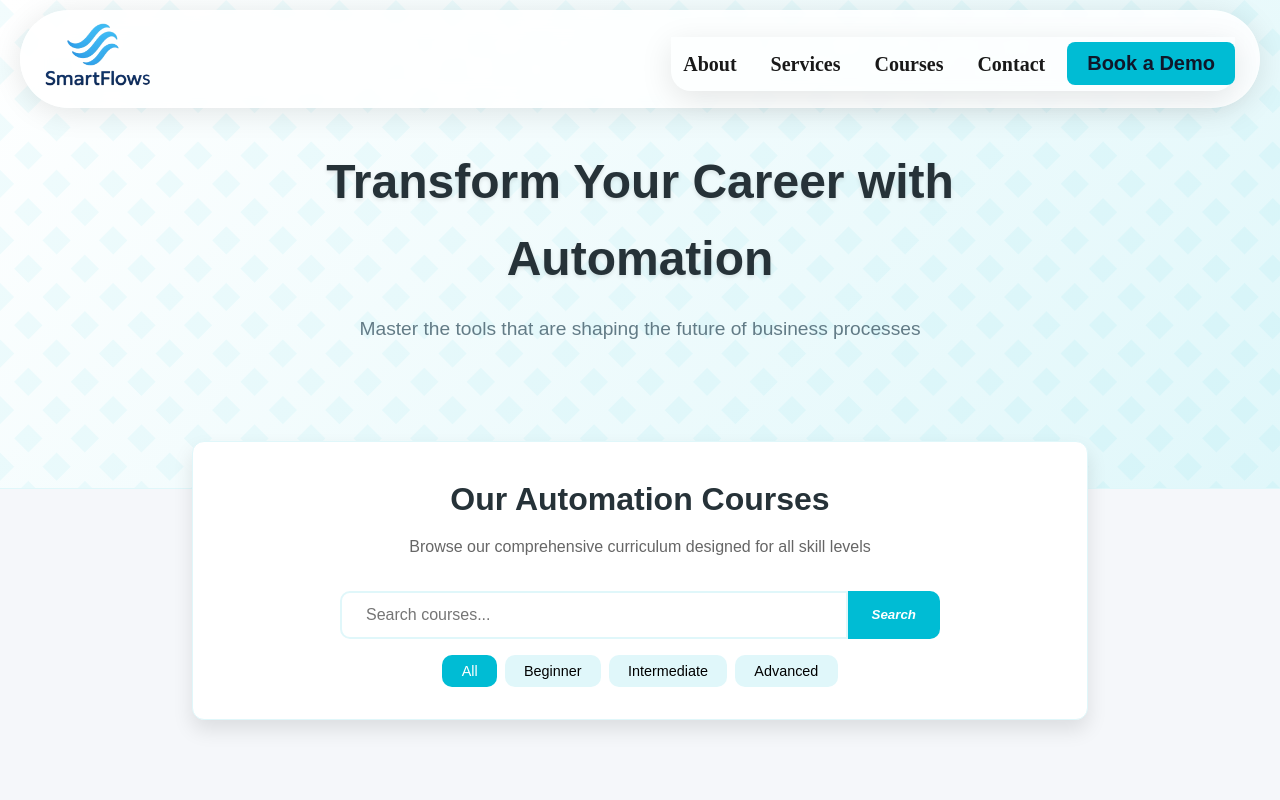
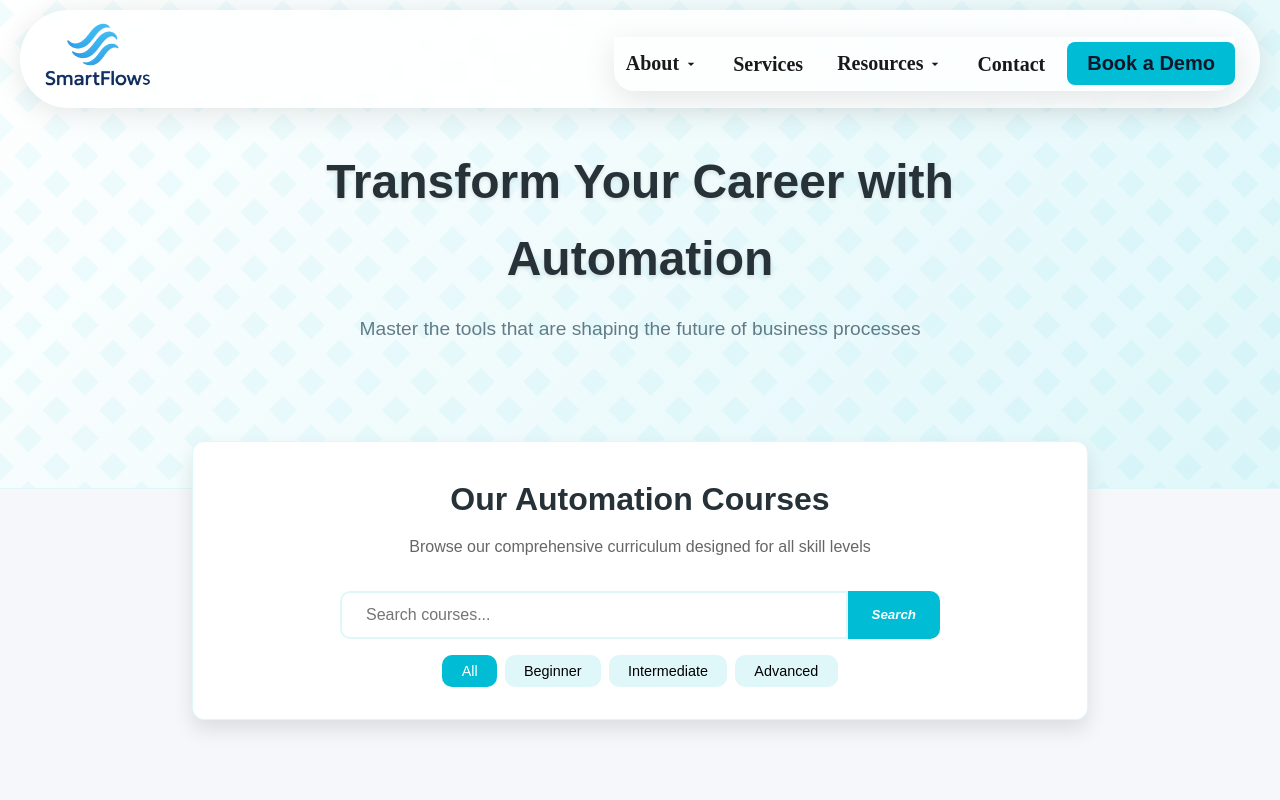
Before and after one commit to Shauryaraje7/SMART-FLOWS, a React (Vite) app: page /courses in a window 1280 px wide. Shown: the top 800 px of the page. Built offline with nearby package versions, Linux system fonts and the light colour scheme.

Commit message:
version 10.0.3

```diff
--- a/src/components/Navbar.jsx
+++ b/src/components/Navbar.jsx
@@ -8,10 +8,14 @@ function Navbar() {
   const [isOpen, setIsOpen] = useState(false);
   const [scrolled, setScrolled] = useState(false);
   const [showForm, setShowForm] = useState(false);
+  const [openDropdown, setOpenDropdown] = useState(null);
   const location = useLocation();
 
   const toggleMenu = () => setIsOpen(!isOpen);
-  const closeMenu = () => setIsOpen(false);
+  const closeMenu = () => {
+    setIsOpen(false);
+    setOpenDropdown(null);
+  };
 
   const handleBookAppointment = () => {
     closeMenu();
@@ -20,6 +24,14 @@ function Navbar() {
 
   const closeForm = () => {
     setShowForm(false);
+  };
+
+  const toggleDropdown = (dropdownName) => {
+    if (openDropdown === dropdownName) {
+      setOpenDropdown(null);
+    } else {
+      setOpenDropdown(dropdownName);
+    }
   };
 
   // Scroll to section if hash exists in URL
@@ -67,18 +79,43 @@ function Navbar() {
           </div>
 
           <div className={`navbar-links ${isOpen ? 'active' : ''}`}>
-            <NavLink
-              to="/"
-              onClick={() => {
-                closeMenu();
-                window.scrollTo(0, 0);
-              }}
-              className={({ isActive }) => `nav-link ${isActive ? 'active' : ''}`}
+            {/* About Dropdown */}
+            <div
+              className="dropdown-container"
+              onMouseEnter={() => !isOpen && setOpenDropdown('about')}
+              onMouseLeave={() => !isOpen && setOpenDropdown(null)}
+            >
+              <button
+                className={`nav-link dropdown-toggle ${openDropdown === 'about' ? 'active' : ''}`}
+                onClick={() => toggleDropdown('about')}
               >
                 <span>About</span>
+                <svg
+                  className={`dropdown-icon ${openDropdown === 'about' ? 'open' : ''}`}
+                  viewBox="0 0 24 24"
+                >
+                  <path d="M7 10l5 5 5-5z" />
+                </svg>
+              </button>
+              <div className={`dropdown-menu ${openDropdown === 'about' ? 'show' : ''}`}>
+                <a
+                  href="#testimonials"
+                  onClick={(e) => handleInPageNavigation('#testimonials', e)}
+                  className="dropdown-item"
+                >
+                  Testimonials
+                </a>
+                <NavLink
+                  to="/careerpage"
+                  onClick={closeMenu}
+                  className="dropdown-item"
+                >
+                  Careers
                 </NavLink>
+              </div>
+            </div>
 
-            {/* Updated Services Link - now points to /services page */}
+            {/* Services Link */}
             <NavLink
               to="/services"
               onClick={closeMenu}
@@ -87,16 +124,41 @@ function Navbar() {
               <span>Services</span>
             </NavLink>
 
-            {/* Keep the in-page navigation as fallback */}
-
-
+            {/* Resources Dropdown */}
+            <div
+              className="dropdown-container"
+              onMouseEnter={() => !isOpen && setOpenDropdown('resources')}
+              onMouseLeave={() => !isOpen && setOpenDropdown(null)}
+            >
+              <button
+                className={`nav-link dropdown-toggle ${openDropdown === 'resources' ? 'active' : ''}`}
+                onClick={() => toggleDropdown('resources')}
+              >
+                <span>Resources</span>
+                <svg
+                  className={`dropdown-icon ${openDropdown === 'resources' ? 'open' : ''}`}
+                  viewBox="0 0 24 24"
+                >
+                  <path d="M7 10l5 5 5-5z" />
+                </svg>
+              </button>
+              <div className={`dropdown-menu ${openDropdown === 'resources' ? 'show' : ''}`}>
                 <NavLink
                   to="/courses"
                   onClick={closeMenu}
-              className={({ isActive }) => `nav-link ${isActive ? 'active' : ''}`}
+                  className="dropdown-item"
                 >
-              <span>Courses</span>
+                  Courses
                 </NavLink>
+                <NavLink
+                  to="/blogpage"
+                  onClick={closeMenu}
+                  className="dropdown-item"
+                >
+                  Blogs
+                </NavLink>
+              </div>
+            </div>
 
             {/* Contact link in mobile menu */}
             <a
--- a/src/components/Sections/courses.jsx
+++ b/src/components/Sections/courses.jsx
@@ -419,7 +419,7 @@ const CoursePage = () => {
           imageUrl: AutomationAnywher,
           description: 'Start building bots using Automation Anywhere. Learn platform essentials, bot creation, and document automation.',
           detailedDescription: 'This beginner course teaches you how to build bots with Automation Anywhere\'s Task Bots and MetaBots. Explore the Control Room, document automation, and prepare for official AA certification.',
-          duration: '24h instructor-led + 24h videos + 32h projects',
+          duration: '24h',
           mode: 'Blended',
           syllabus: [
             {
--- a/src/components/styles/Navbar.css
+++ b/src/components/styles/Navbar.css
@@ -28,11 +28,8 @@
   border-top: none;
   border-bottom: 1px solid rgba(0, 0, 0, 0.1);
   box-shadow: 0 10px 30px rgba(0, 0, 0, 0.1);
-
   background: rgba(255, 255, 255, 0.95); /* More opaque when scrolled */
   border-bottom: 1px solid rgba(255, 255, 255, 0.2);
-
-
 }
 
 .navbar-container {
@@ -95,6 +92,73 @@
 
 .nav-link:hover span {
   color: #000000;
+}
+
+/* Dropdown Styles */
+.dropdown-container {
+  position: relative;
+  display: inline-block;
+}
+
+.dropdown-toggle {
+  background: none;
+  border: none;
+  cursor: pointer;
+  display: flex;
+  align-items: center;
+  gap: 4px;
+  padding: 11px 12px;
+  font-size: 20px;
+  font-weight: 700;
+  color: rgba(0, 0, 0, 0.9);
+  font-family: "Times New Roman", Times, serif;
+}
+
+.dropdown-icon {
+  width: 16px;
+  height: 16px;
+  transition: transform 0.3s ease;
+  fill: currentColor;
+}
+
+.dropdown-icon.open {
+  transform: rotate(180deg);
+}
+
+.dropdown-menu {
+  position: absolute;
+  top: 100%;
+  left: 0;
+  background: white;
+  border-radius: 8px;
+  box-shadow: 0 10px 15px -3px rgba(0, 0, 0, 0.1), 0 4px 6px -2px rgba(0, 0, 0, 0.05);
+  min-width: 200px;
+  z-index: 1000;
+  opacity: 0;
+  visibility: hidden;
+  transform: translateY(10px);
+  transition: all 0.3s ease;
+  padding: 8px 0;
+}
+
+.dropdown-menu.show {
+  opacity: 1;
+  visibility: visible;
+  transform: translateY(0);
+}
+
+.dropdown-item {
+  display: block;
+  padding: 10px 16px;
+  color: #333;
+  text-decoration: none;
+  transition: all 0.2s ease;
+  font-size: 16px;
+}
+
+.dropdown-item:hover {
+  background-color: #f5f5f5;
+  color: #00bcd4;
 }
 
 /* Button */
@@ -271,7 +335,7 @@
     top: 100%;
     left: 0;
     width: 100%;
-    background: white;
+
     border-radius: 20px;
     display: grid;
     grid-template-columns: 1fr;
@@ -288,6 +352,7 @@
   }
 
   .navbar-links.active {
+     background: white;
     max-height: 500px;
     padding: 20px;
   }
@@ -350,6 +415,46 @@
   .hamburger.active .hamburger-line {
     background: #00bcd4;
   }
+
+  /* Mobile dropdown styles */
+  .dropdown-container {
+    width: 100%;
+  }
+
+  .dropdown-toggle {
+    width: 100%;
+    justify-content: center;
+    padding: 10px 15px;
+  }
+
+  .dropdown-menu {
+    position: static;
+    display: none;
+    box-shadow: none;
+    width: 100%;
+    background: rgba(0, 188, 212, 0.1);
+    border-radius: 8px;
+    margin-top: 5px;
+    padding: 0;
+    opacity: 1;
+    transform: none;
+  }
+
+  .dropdown-menu.show {
+    display: block;
+    max-height: 200px;
+    overflow: hidden;
+    transition: max-height 0.3s ease;
+  }
+
+  .dropdown-item {
+    padding: 8px 25px;
+    color: #00bcd4;
+  }
+
+  .dropdown-item:hover {
+    background: rgba(0, 188, 212, 0.2);
+  }
 }
 
 @media (max-width: 480px) {
```
Lines whose indentation alone changed are shown as unchanged.
